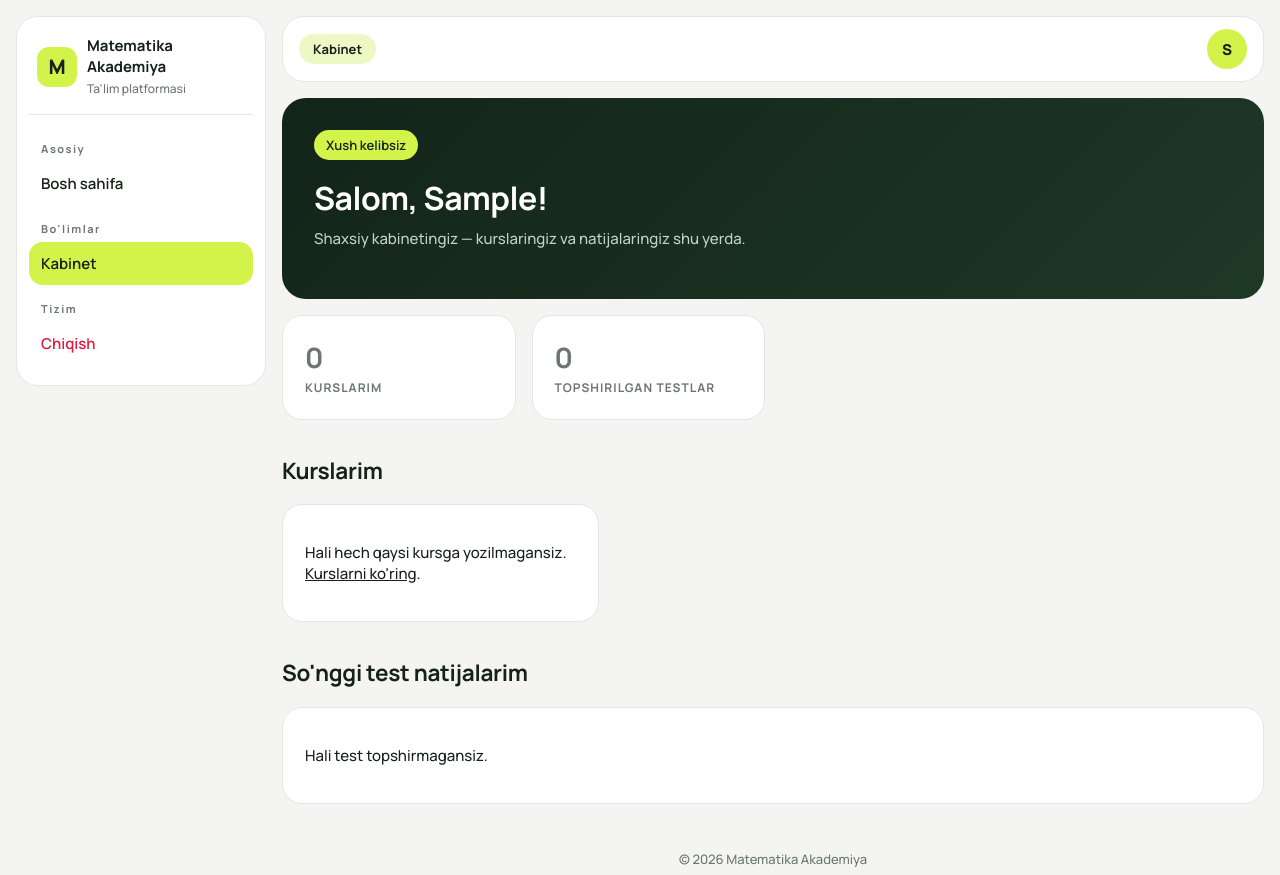
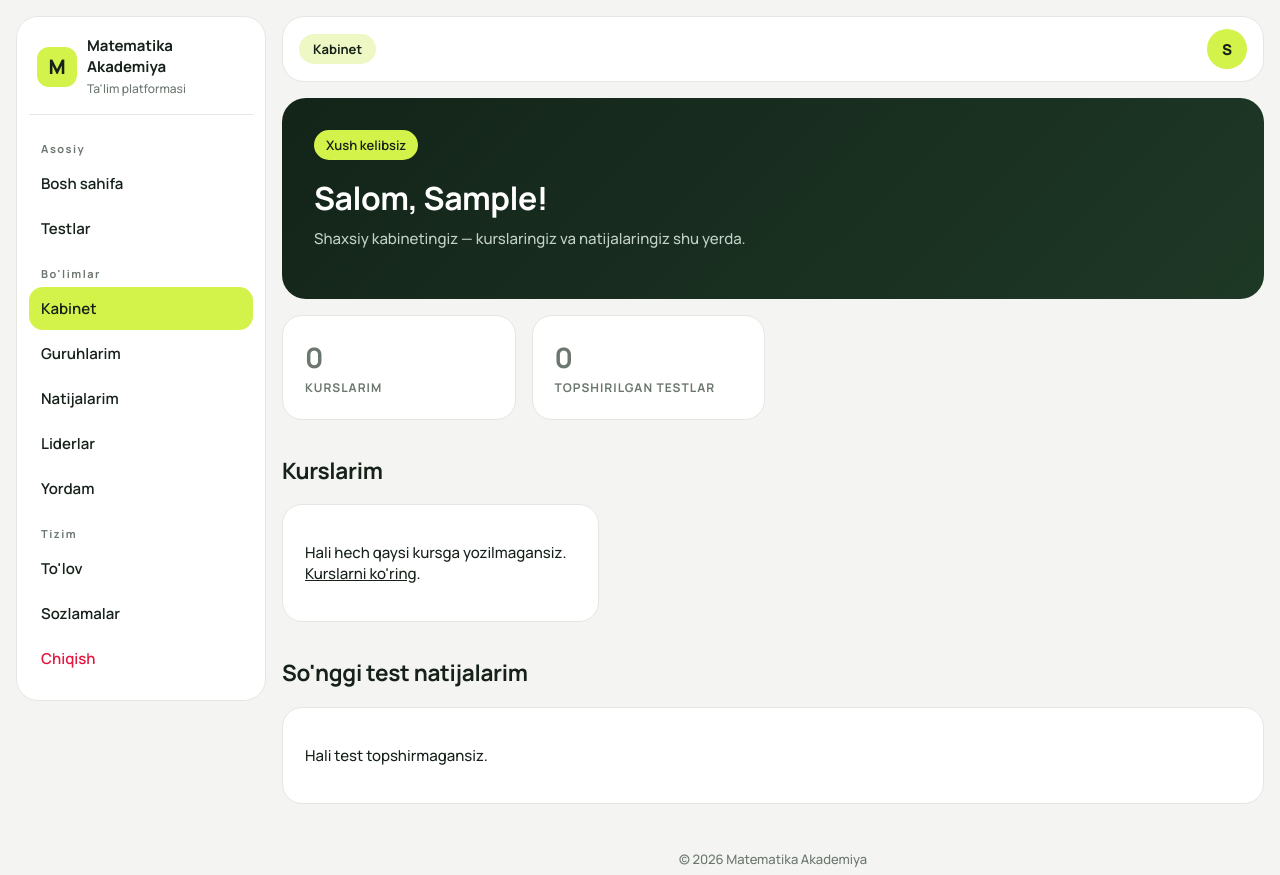
Before and after one commit to rahimjonovabdullo/matematika-akademiya, a Django app: page /kabinet/ in a window 1280 px wide. Shown: the top 875 px of the page. Run offline with Django 5.2, Linux system fonts and the light colour scheme; the visitor is signed in with stand-in values (Sample User, id 1); data that the repository does not hold is empty.

Commit message:
Add navigation links for tests, groups, results, and help

```diff
--- a/templates/base.html
+++ b/templates/base.html
@@ -16,12 +16,21 @@
     <div class="brand"><div class="logo">M</div><div><b>Matematika Akademiya</b><small>Ta'lim platformasi</small></div></div>
     <div class="grp">Asosiy</div>
     <a class="nav {% if request.resolver_match.url_name == 'home' %}on{% endif %}" href="{% url 'home' %}">Bosh sahifa</a>
+    <a class="nav {% if request.resolver_match.url_name == 'tests_list' %}on{% endif %}" href="{% url 'tests_list' %}">Testlar</a>
     {% if user.is_authenticated %}
     <div class="grp">Bo'limlar</div>
     <a class="nav {% if request.resolver_match.url_name == 'dashboard' %}on{% endif %}" href="{% url 'dashboard' %}">Kabinet</a>
+    <a class="nav {% if request.resolver_match.url_name == 'my_groups' %}on{% endif %}" href="{% url 'my_groups' %}">Guruhlarim</a>
+    <a class="nav {% if request.resolver_match.url_name == 'results_list' %}on{% endif %}" href="{% url 'results_list' %}">Natijalarim</a>
+    <a class="nav {% if request.resolver_match.url_name == 'leaderboard' %}on{% endif %}" href="{% url 'leaderboard' %}">Liderlar</a>
+    <a class="nav {% if request.resolver_match.url_name == 'help_page' %}on{% endif %}" href="{% url 'help_page' %}">Yordam</a>
     <div class="grp">Tizim</div>
+    <a class="nav {% if request.resolver_match.url_name == 'payment_page' %}on{% endif %}" href="{% url 'payment_page' %}">To'lov</a>
+    <a class="nav {% if request.resolver_match.url_name == 'settings_page' %}on{% endif %}" href="{% url 'settings_page' %}">Sozlamalar</a>
     <a class="nav out" href="{% url 'logout' %}">Chiqish</a>
     {% else %}
+    <a class="nav {% if request.resolver_match.url_name == 'leaderboard' %}on{% endif %}" href="{% url 'leaderboard' %}">Liderlar</a>
+    <a class="nav {% if request.resolver_match.url_name == 'help_page' %}on{% endif %}" href="{% url 'help_page' %}">Yordam</a>
     <div class="grp">Tizim</div>
     <a class="nav {% if request.resolver_match.url_name == 'login' %}on{% endif %}" href="{% url 'login' %}">Kirish</a>
     <a class="nav" href="{% url 'register' %}">Ro'yxatdan o'tish</a>
```
